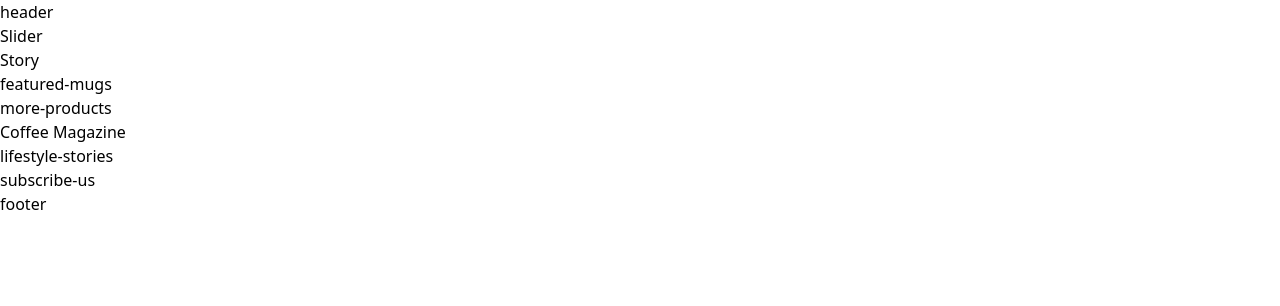
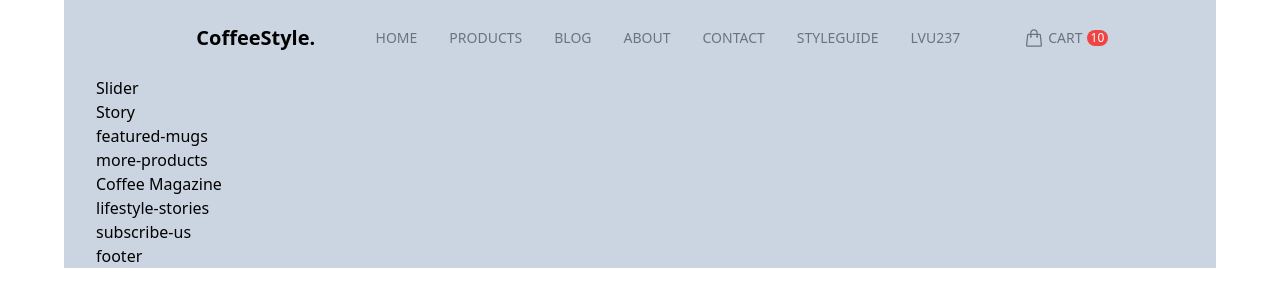
Before and after one commit to lvu237it/tailwindcss-coffee-style, a website: page public/index.html in a window 1280 px wide. Drawn offline with Linux system fonts and the light colour scheme.

Commit message:
Add header.

```diff
--- a/public/index.html
+++ b/public/index.html
@@ -4,13 +4,37 @@
   <meta charset="UTF-8">
   <meta name="viewport" content="width=device-width, initial-scale=1.0">
   <title>Coffee Style TailwindCSS</title>
-  <link href="./output.css" rel="stylesheet">
+  <link href="./output.css" type="text/css" rel="stylesheet">
 </head>
 <body>
   <div id="root">
-    <div class="content-wrapper">
-      <header>
-        header
+    <div class="content-wrapper max-w-6xl text-base mx-auto px-8 bg-slate-300">
+      <header class="py-6 mx-10">
+        <nav class="flex flex-row justify-between items-center">
+          <div class="logo basis-2/6 text-center text-xl font-semibold cursor-pointer">
+            CoffeeStyle.
+          </div>
+          <ul class="basis-3/6 flex items-center justify-end gap-8 uppercase text-sm text-gray-500 font-medium">
+            <li class="ct-top-menu-item"><a class="" href="#">Home</a></li>
+            <li class="ct-top-menu-item"><a class="" href="#">Products</a></li>
+            <li class="ct-top-menu-item"><a class="" href="#">Blog</a></li>
+            <li class="ct-top-menu-item"><a class="" href="#">About</a></li>
+            <li class="ct-top-menu-item"><a class="" href="#">Contact</a></li>
+            <li class="ct-top-menu-item"><a class="" href="#">StyleGuide</a></li>
+            <li class="ct-top-menu-item"><a class="" href="#">lvu237</a></li>
+          </ul>
+          <ul class="basis-1/6 flex justify-start items-center ml-16 uppercase text-sm text-gray-500 font-medium">
+            <li class="ct-top-menu-item">
+              <a class="flex items-center gap-1" href="#">
+                <svg xmlns="http://www.w3.org/2000/svg" fill="none" viewBox="0 0 24 24" stroke-width="1.5" stroke="currentColor" class="vulv-icon">
+                  <path stroke-linecap="round" stroke-linejoin="round" d="M15.75 10.5V6a3.75 3.75 0 1 0-7.5 0v4.5m11.356-1.993 1.263 12c.07.665-.45 1.243-1.119 1.243H4.25a1.125 1.125 0 0 1-1.12-1.243l1.264-12A1.125 1.125 0 0 1 5.513 7.5h12.974c.576 0 1.059.435 1.119 1.007ZM8.625 10.5a.375.375 0 1 1-.75 0 .375.375 0 0 1 .75 0Zm7.5 0a.375.375 0 1 1-.75 0 .375.375 0 0 1 .75 0Z" />
+                </svg>
+                <span>Cart</span>
+                <span class="vulv-badge-circle">10</span>
+              </a>
+            </li>
+          </ul>
+        </nav>
       </header>
 
       <main>
--- a/src/input.css
+++ b/src/input.css
@@ -1,3 +1,18 @@
 @tailwind base;
 @tailwind components;
 @tailwind utilities;
+
+/**
+ * Custom styles
+ */
+.ct-top-menu-item{
+  @apply cursor-pointer py-1 hover:text-gray-800 relative after:absolute after:bottom-0 after:left-0 after:bg-light-coffee after:h-0.5 after:w-0 hover:after:w-full after:transition-all after:ease-in-out after:duration-300;
+}
+
+.vulv-icon{
+  @apply w-5 h-5 inline-block;
+}
+
+.vulv-badge-circle{
+  @apply top-0 right-0 bg-red-500 text-white rounded-full text-xs px-1;
+}
--- a/tailwind.config.js
+++ b/tailwind.config.js
@@ -2,7 +2,11 @@
 module.exports = {
   content: ["./public/**/*.{html,js}"],
   theme: {
-    extend: {},
+    extend: {
+      colors:{
+        'light-coffee': '#C89F76'
+      }
+    },
   },
   plugins: [],
 }
```
Also changed, not shown: public/output.css.
